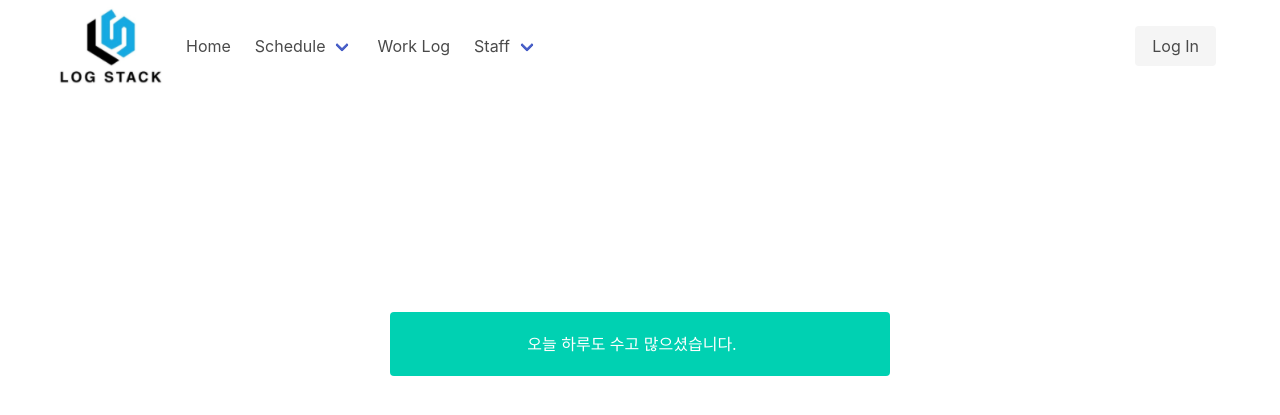
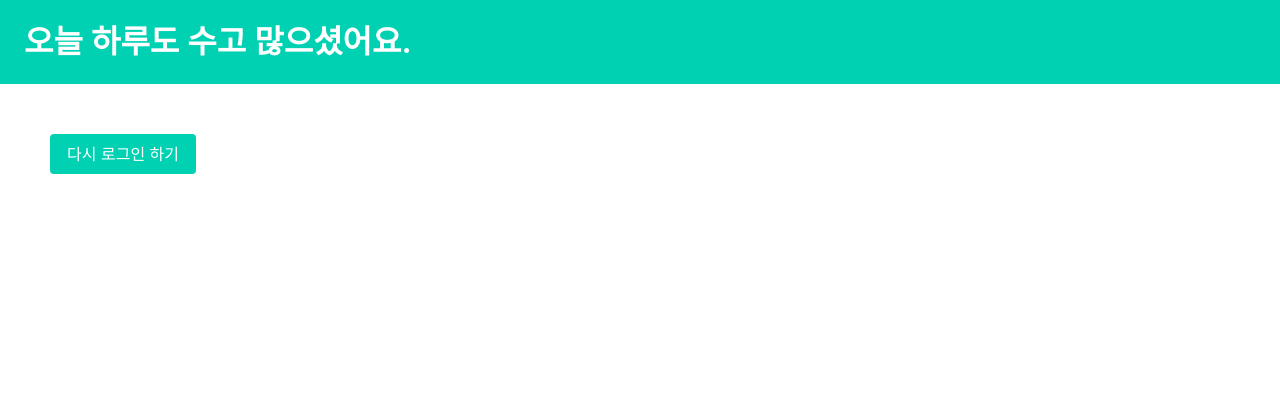
Before and after one commit to Log-Stack/work_logstack, a Django app: page /authy/logout/ in a window 1280 px wide. Shown: the top 415 px of the page. Run offline with Django 3.2, Linux system fonts and the light colour scheme.

Commit message:
Edit Logout Templates

```diff
--- a/work_logstack/templates/base.html
+++ b/work_logstack/templates/base.html
@@ -98,10 +98,7 @@
                         <a class="button is-light" href="{% url 'logout' %}">
                             Log out
                         </a>
-                        {% else %}
-                        <a class="button is-light" href="{% url 'login' %}">
-                            Log In
-                        </a>
+
                         {% endif %}
                         <!-- end -->
                     </div>
--- a/work_logstack/templates/logged_out.html
+++ b/work_logstack/templates/logged_out.html
@@ -1,30 +1,25 @@
-{% extends 'base.html' %}
+<!DOCTYPE html>
+<html lang="en">
+<head>
+    <meta charset="UTF-8">
+    <title>Title</title>
+    <link rel="stylesheet" href="https://cdn.jsdelivr.net/npm/bulma@0.9.1/css/bulma.min.css">
 
-{% block content %}
-    <style>
-        .profile_body{
-            padding-top:220px;
-          display: flex;
-          justify-content: center;
-          align-items: center;
-        }
+</head>
+<body>
 
-        .profile{
-            width:500px;
-			text-align: center;
-        }
-    </style>
-
-<div class="profile_body">
-		<div class="notification is-primary profile">
-		  오늘 하루도 수고 많으셨습니다.
-		</div>
+    <div class="hero is-primary is-small">
+        <div class="hero-body">
+            <p class="title">
+                오늘 하루도 수고 많으셨어요.
+            </p>
+        </div>
+    </div>
+	<a style="margin:50px;" class="button is-primary" href="{% url 'login' %}">
+                            다시 로그인 하기
+                        </a>
 
 
-</div>
 
-</div>
-
-<br>
-<br>
-{% endblock %}
+</body>
+</html>
```
